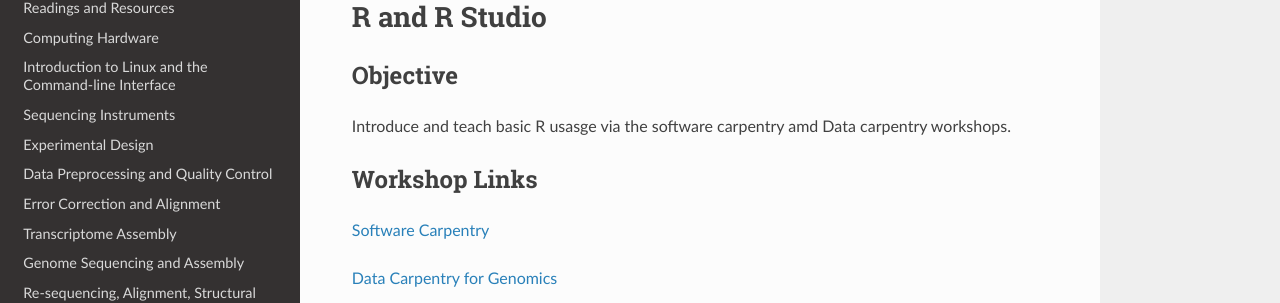
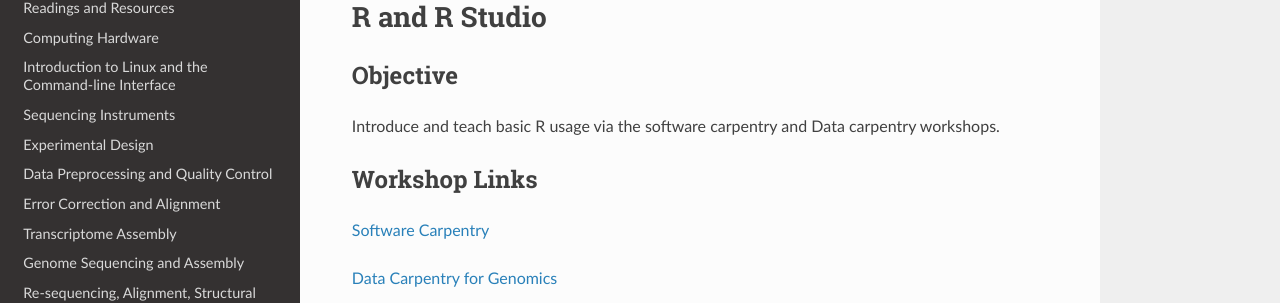
Before and after one commit to rwhetten/DeepSeqAnalysis, a Sphinx documentation site: the page built from docs/source/r-lesson.rst, in a window 1280 px wide. Shown: the part 141-444 px from the top of the page. Built offline with Sphinx 7.4.7 and the Read the Docs theme 2.0.0, drawn with Linux system fonts in a browser that asks for light colours.

Commit message:
Update r-lesson.rst
typo corrections

```diff
--- a/docs/source/r-lesson.rst
+++ b/docs/source/r-lesson.rst
@@ -13,7 +13,7 @@ R and R Studio
 Objective
 *********
 
-Introduce and teach basic R usasge via the software carpentry amd Data carpentry workshops.
+Introduce and teach basic R usage via the software carpentry and Data carpentry workshops.
 
 
 Workshop Links
```
